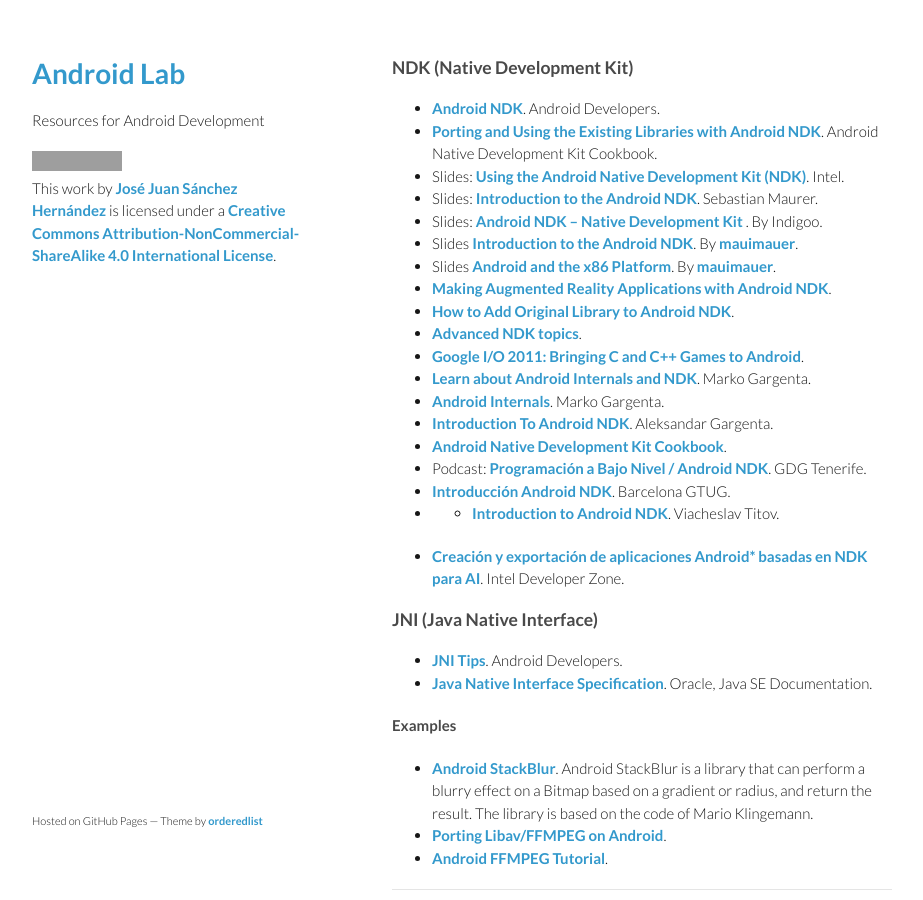
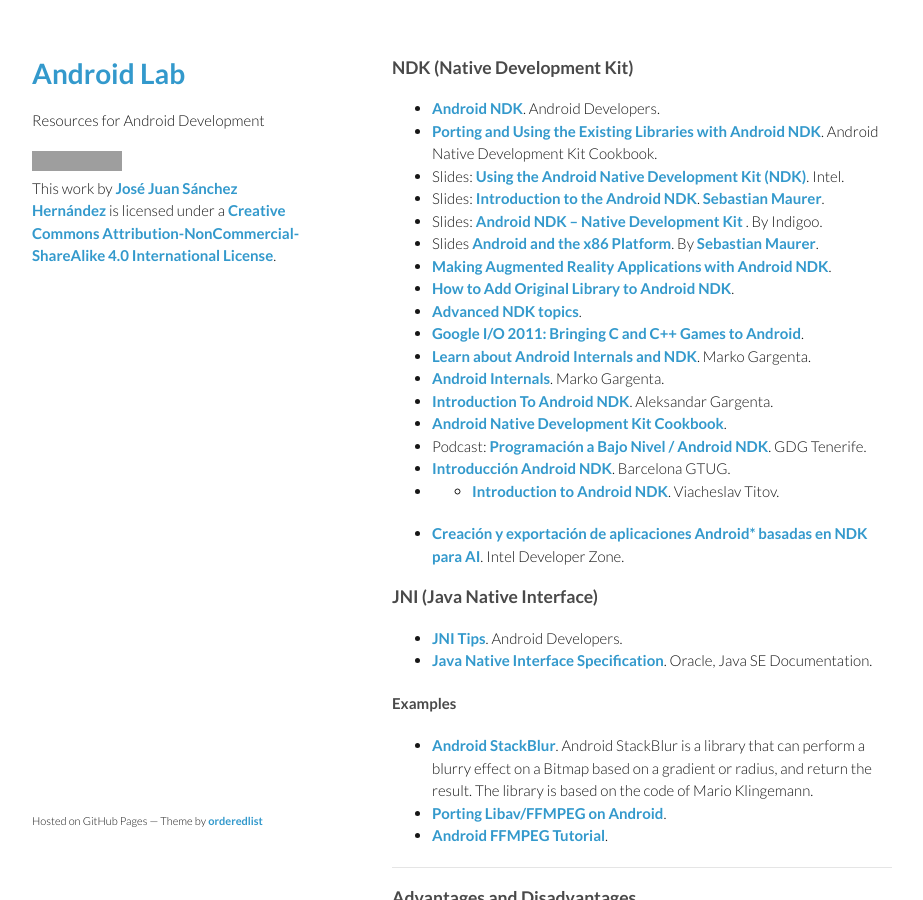
Before and after one commit to josejuansanchez/josejuansanchez.github.io, a Jekyll site: the page built from androidlab/ndk.md, in a window 1280 px wide and 900 px high. Shown: the whole window, without its empty margins (178-1101 px from the left). Built offline with Jekyll 4.4.1, drawn with Linux system fonts in a browser that asks for light colours; grey boxes are pictures that could not be loaded.

Commit message:
Update ndk.md

```diff
--- a/androidlab/ndk.md
+++ b/androidlab/ndk.md
@@ -8,10 +8,9 @@
 * [Android NDK](http://developer.android.com/tools/sdk/ndk/index.html). Android Developers.
 * [Porting and Using the Existing Libraries with Android NDK](http://www.packtpub.com/sites/default/files/9781849691505_Chapter_08.pdf). Android Native Development Kit Cookbook.
 * Slides: [Using the Android Native Development Kit (NDK)](http://www.slideshare.net/ph0b/using-the-android-native-development-kit-ndk). Intel.
-* Slides: [Introduction to the Android NDK](http://www.slideshare.net/bemyapp/introduction-to-the-ndk-code-fest). Sebastian Maurer.
+* Slides: [Introduction to the Android NDK](http://www.slideshare.net/bemyapp/introduction-to-the-ndk-code-fest). [Sebastian Maurer](https://speakerdeck.com/mauimauer).
 * Slides: [Android NDK – Native Development Kit ](http://www.indigoo.com/dox/mobdev/01_Android/Android-NDK.pdf). By Indigoo.
-* Slides [Introduction to the Android NDK](https://speakerdeck.com/mauimauer/introduction-to-the-android-ndk). By [mauimauer](https://speakerdeck.com/mauimauer).
-* Slides [Android and the x86 Platform](https://speakerdeck.com/mauimauer/android-and-the-x86-platform). By [mauimauer](https://speakerdeck.com/mauimauer).
+* Slides [Android and the x86 Platform](https://speakerdeck.com/mauimauer/android-and-the-x86-platform). By [Sebastian Maurer](https://speakerdeck.com/mauimauer).
 * [Making Augmented Reality Applications with Android NDK](http://www.slideshare.net/zilk/making-augmented-reality-applications-with-android-ndk-28065038).
 * [How to Add Original Library to Android NDK](http://www.slideshare.net/noritsuna/lecture03-2-web).
 * [Advanced NDK topics](http://www.slideshare.net/seamaster29/advanced-ndk-topics).
```
